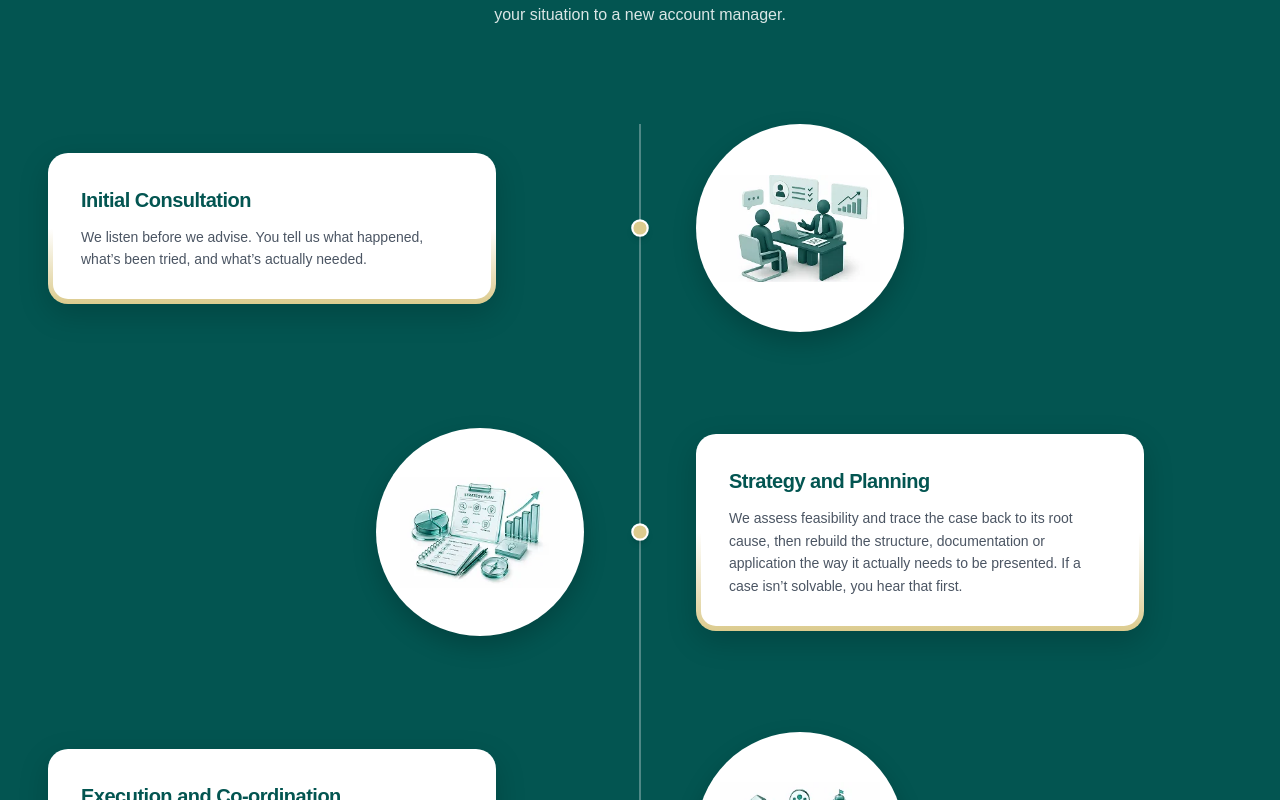
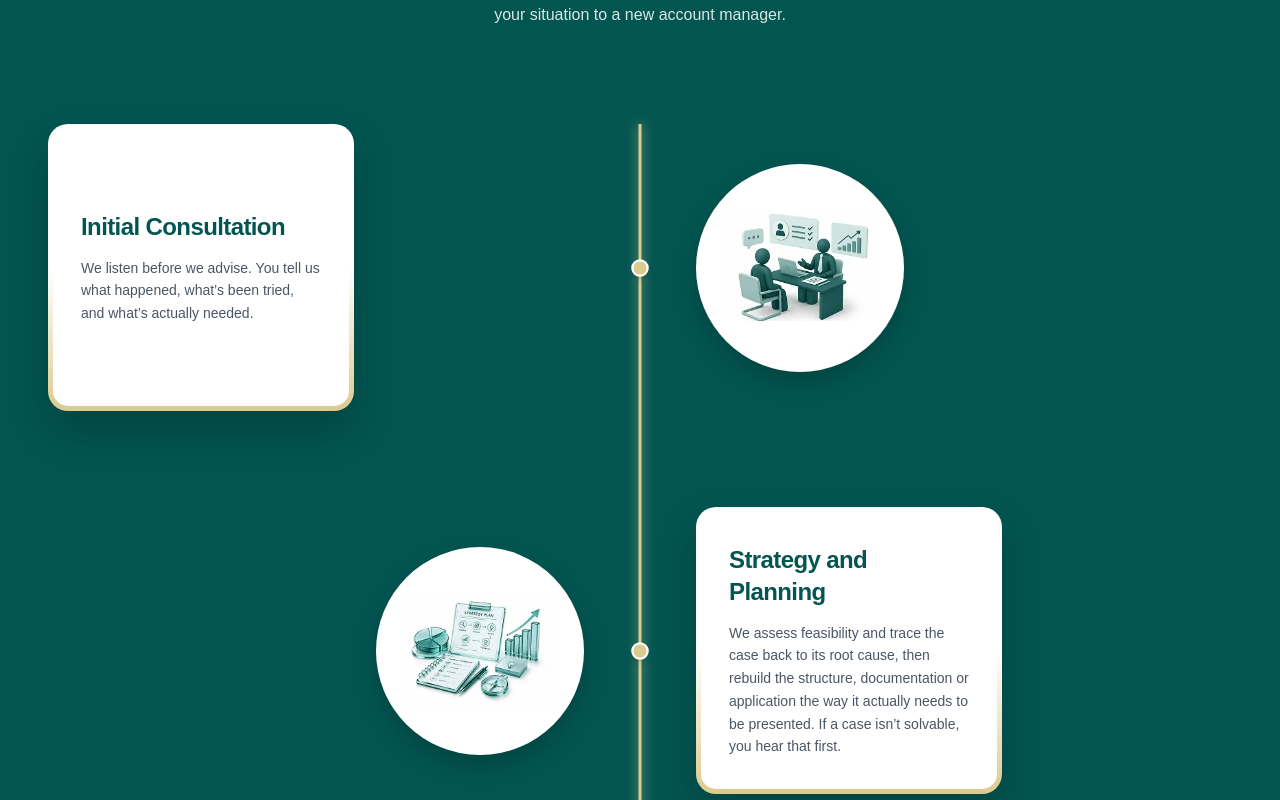
Before and after one commit to PrinceKhimani78/ultronnew, a Next.js app: page / in a window 1280 px wide. Shown: the part 2860-3660 px from the top of the page. Built offline with nearby package versions, Linux system fonts and the light colour scheme; no server answers; a web font is replaced by a local one.

Commit message:
Feat: Apply exact Figma card dimensions (306px x 287px), 20px radius, 5px gradient border, inner shadow, and drop shadow (0px 20px 40px rgba(0,0,0,0.20))

```diff
--- a/src/components/home/HowUltronWorks.tsx
+++ b/src/components/home/HowUltronWorks.tsx
@@ -120,24 +120,24 @@ export function HowUltronWorks() {
                             duration: 0.5,
                             ease: [0.22, 1, 0.36, 1],
                           }}
-                          className="relative max-w-md rounded-[20px] bg-gradient-to-b from-white via-white to-[#DCCB8E] p-[5px] shadow-[0px_10px_30px_rgba(0,0,0,0.18)]"
+                          className="relative flex min-h-[287px] w-full max-w-[306px] flex-col rounded-[20px] bg-gradient-to-b from-white via-white to-[#DCCB8E] p-[5px] shadow-[0px_20px_40px_0px_rgba(0,0,0,0.20)]"
                         >
-                          <div className="rounded-[15px] bg-white p-6 sm:p-7">
-                            <h3 className="font-display text-lg font-bold tracking-tight text-[#035551] sm:text-xl">
+                          <div className="flex flex-1 flex-col justify-center rounded-[15px] bg-white p-6 shadow-[inset_0px_1px_2px_0px_rgba(255,255,255,0.20)] sm:p-7">
+                            <h3 className="font-display text-xl font-bold tracking-tight text-[#035551] sm:text-2xl">
                               {step.title}
                             </h3>
-                            <p className="text-ink-muted mt-3 text-xs leading-relaxed sm:text-sm">
+                            <p className="text-ink-muted mt-3.5 text-xs leading-relaxed sm:text-sm">
                               {step.body}
                             </p>
                           </div>
                         </motion.div>
                       ) : (
-                        <div className="relative max-w-md rounded-[20px] bg-gradient-to-b from-white via-white to-[#DCCB8E] p-[5px] shadow-[0px_10px_30px_rgba(0,0,0,0.18)]">
-                          <div className="rounded-[15px] bg-white p-6 sm:p-7">
-                            <h3 className="font-display text-lg font-bold tracking-tight text-[#035551] sm:text-xl">
+                        <div className="relative flex min-h-[287px] w-full max-w-[306px] flex-col rounded-[20px] bg-gradient-to-b from-white via-white to-[#DCCB8E] p-[5px] shadow-[0px_20px_40px_0px_rgba(0,0,0,0.20)]">
+                          <div className="flex flex-1 flex-col justify-center rounded-[15px] bg-white p-6 shadow-[inset_0px_1px_2px_0px_rgba(255,255,255,0.20)] sm:p-7">
+                            <h3 className="font-display text-xl font-bold tracking-tight text-[#035551] sm:text-2xl">
                               {step.title}
                             </h3>
-                            <p className="text-ink-muted mt-3 text-xs leading-relaxed sm:text-sm">
+                            <p className="text-ink-muted mt-3.5 text-xs leading-relaxed sm:text-sm">
                               {step.body}
                             </p>
                           </div>
```
